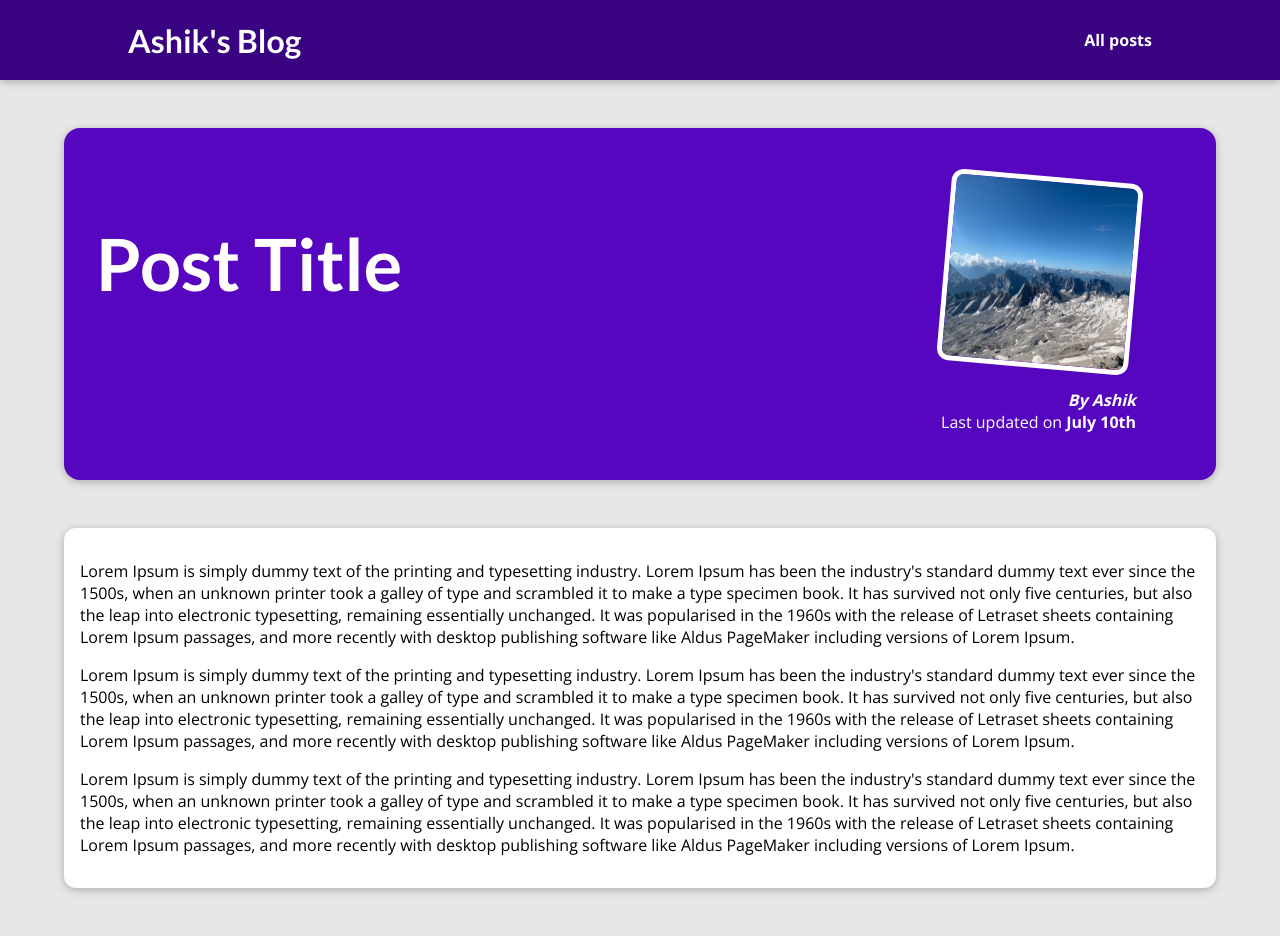
After one commit to ashikHstu/My-blog-site-Django, a Django app: template blog/templates/blog/post-detail.html in a window 1280 px wide. The commit adds this page. Run offline with Django 5.2, Linux system fonts and the light colour scheme; the template is opened without the code that fills it, so the values that code supplies are empty.

Commit message:
post_details addition

```diff
--- /dev/null
+++ b/blog/static/blog/post-detail.css
@@ -0,0 +1,62 @@
+body {
+  background-color: #e7e7e7;
+}
+
+#main-navigation {
+  background-color: #390281;
+  box-shadow: 0 2px 8px rgba(0, 0, 0, 0.25);
+}
+
+#summary {
+  margin: 8rem auto 3rem auto;
+  padding: 2rem;
+  width: 90%;
+  max-width: 90rem;
+  border-radius: 16px;
+  background-color: #5706c0;
+  position: relative;
+  box-shadow: 0 2px 8px rgba(0, 0, 0, 0.25);
+  height: 22rem;
+}
+
+#summary h2 {
+  color: white;
+  font-size: 4.5rem;
+}
+
+#summary article {
+  position: absolute;
+  top: 2rem;
+  right: 3rem;
+  padding: 1rem 2rem;
+  border-radius: 12px;
+  text-align: right;
+  color: white;
+}
+
+#summary article img {
+  width: 12rem;
+  height: 12rem;
+  border-radius: 12px;
+  transform: rotateZ(5deg);
+  border: 5px solid white;
+  margin-bottom: 1rem;
+}
+
+#summary address {
+  font-weight: bold;
+}
+
+#summary time {
+  font-weight: bold;
+}
+
+main {
+  width: 90%;
+  max-width: 90rem;
+  margin: 3rem auto;
+  background-color: white;
+  padding: 1rem;
+  border-radius: 12px;
+  box-shadow: 0 2px 8px rgba(0, 0, 0, 0.25);
+}
--- a/blog/templates/blog/all-posts.html
+++ b/blog/templates/blog/all-posts.html
@@ -1,5 +1,6 @@
 {% extends "base.html" %}
 {% load static %}
+
 {% block title %}
     All My Posts
 {% endblock %}
--- a/blog/templates/blog/includes/post.html
+++ b/blog/templates/blog/includes/post.html
@@ -1,7 +1,7 @@
 {% load static %}
 <li>
     <article class="post">
-        <a href="">
+        <a href="{% url "post-detail-page" "the-mountains" %}">
          <img src="{% static "blog/images/mountains.jpg" %}" alt="Mountain Hiking"/>
                 <div class="post__content">
                     <h3>Mountain Hicking </h3>
--- /dev/null
+++ b/blog/templates/blog/post-detail.html
@@ -0,0 +1,59 @@
+{% extends "base.html" %}
+{% load static %}
+
+{% block title %}
+    This Post Title
+{% endblock %}
+
+{% block css_files %}
+    <link rel="stylesheet" href="{% static "blog/post-detail.css" %}"/>
+{% endblock %}
+
+{% block content %}
+    <section id="summary">
+        <h2>Post Title </h2>
+        <article>
+            <img src="{% static "blog/images/mountains.jpg" %}" alt="Post Title" />
+            <address>
+                By Ashik
+            </address>
+            <div>
+                Last updated on <time>July 10th </time>
+            </div>
+        </article>
+    </section>
+
+    <main>
+        <p>
+            Lorem Ipsum is simply dummy text of the printing and typesetting industry.
+            Lorem Ipsum has been the industry's standard dummy text ever since the 1500s,
+            when an unknown printer took a galley of type and scrambled it to make a
+            type specimen book. It has survived not only five centuries, but also the
+            leap into electronic typesetting, remaining essentially unchanged. It was
+            popularised in the 1960s with the release of Letraset sheets containing
+            Lorem Ipsum passages, and more recently with desktop publishing software
+            like Aldus PageMaker including versions of Lorem Ipsum.
+        </p>
+        <p>
+            Lorem Ipsum is simply dummy text of the printing and typesetting industry.
+            Lorem Ipsum has been the industry's standard dummy text ever since the 1500s,
+            when an unknown printer took a galley of type and scrambled it to make a
+            type specimen book. It has survived not only five centuries, but also the
+            leap into electronic typesetting, remaining essentially unchanged. It was
+            popularised in the 1960s with the release of Letraset sheets containing
+            Lorem Ipsum passages, and more recently with desktop publishing software
+            like Aldus PageMaker including versions of Lorem Ipsum.
+        </p>
+        <p>
+            Lorem Ipsum is simply dummy text of the printing and typesetting industry.
+            Lorem Ipsum has been the industry's standard dummy text ever since the 1500s,
+            when an unknown printer took a galley of type and scrambled it to make a
+            type specimen book. It has survived not only five centuries, but also the
+            leap into electronic typesetting, remaining essentially unchanged. It was
+            popularised in the 1960s with the release of Letraset sheets containing
+            Lorem Ipsum passages, and more recently with desktop publishing software
+            like Aldus PageMaker including versions of Lorem Ipsum.
+        </p>
+    </main>
+
+{% endblock %}
--- a/templates/base.html
+++ b/templates/base.html
@@ -10,10 +10,10 @@
 </head>
 <body>
         <header id="main-navigation">
-        <h1> <a href="">Ashik's Blog</a> </h1>
+        <h1> <a href="{% url "starting-page" %}">Ashik's Blog</a> </h1>
 
         <nav>
-            <a href="">All posts </a>
+            <a href="{% url "posts-page" %}">All posts </a>
         </nav>
     </header>
     {% block content %}
```
Also changed, not shown: blog/views.py (+107 -2 lines).
